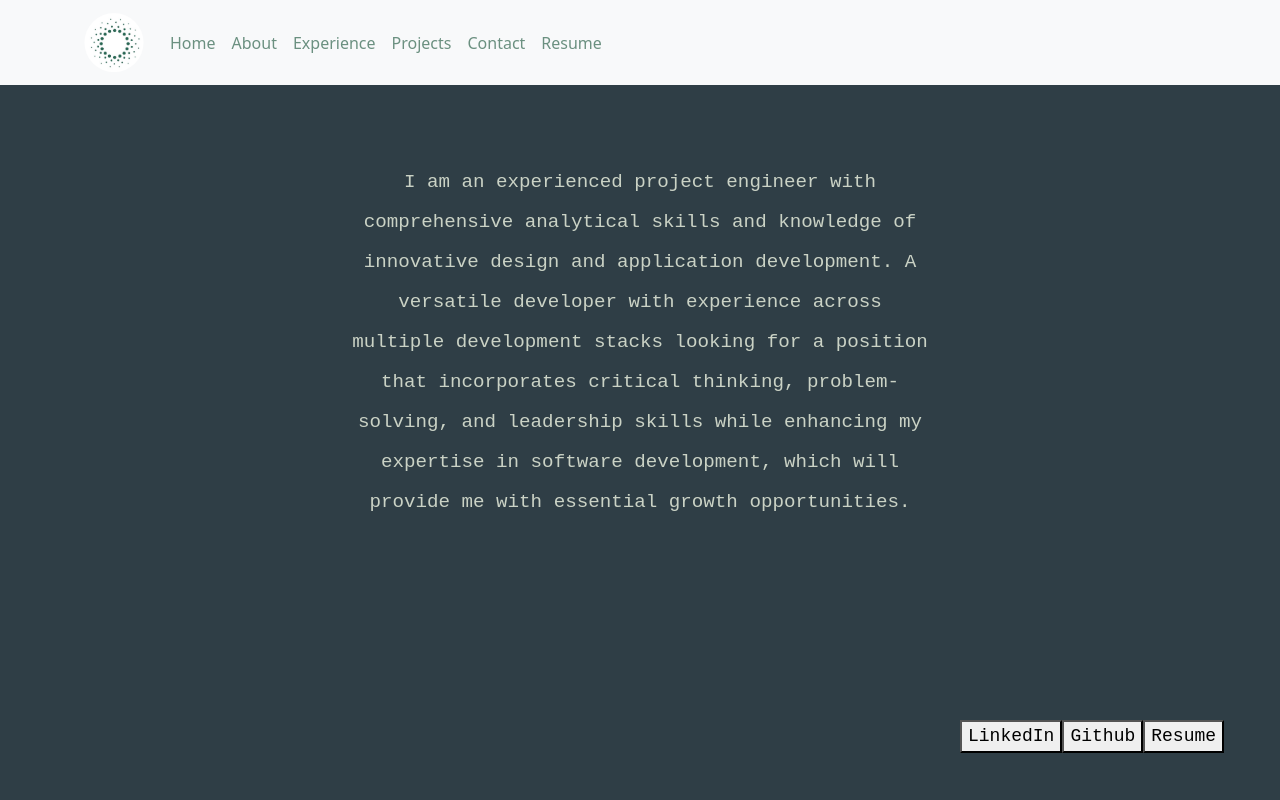
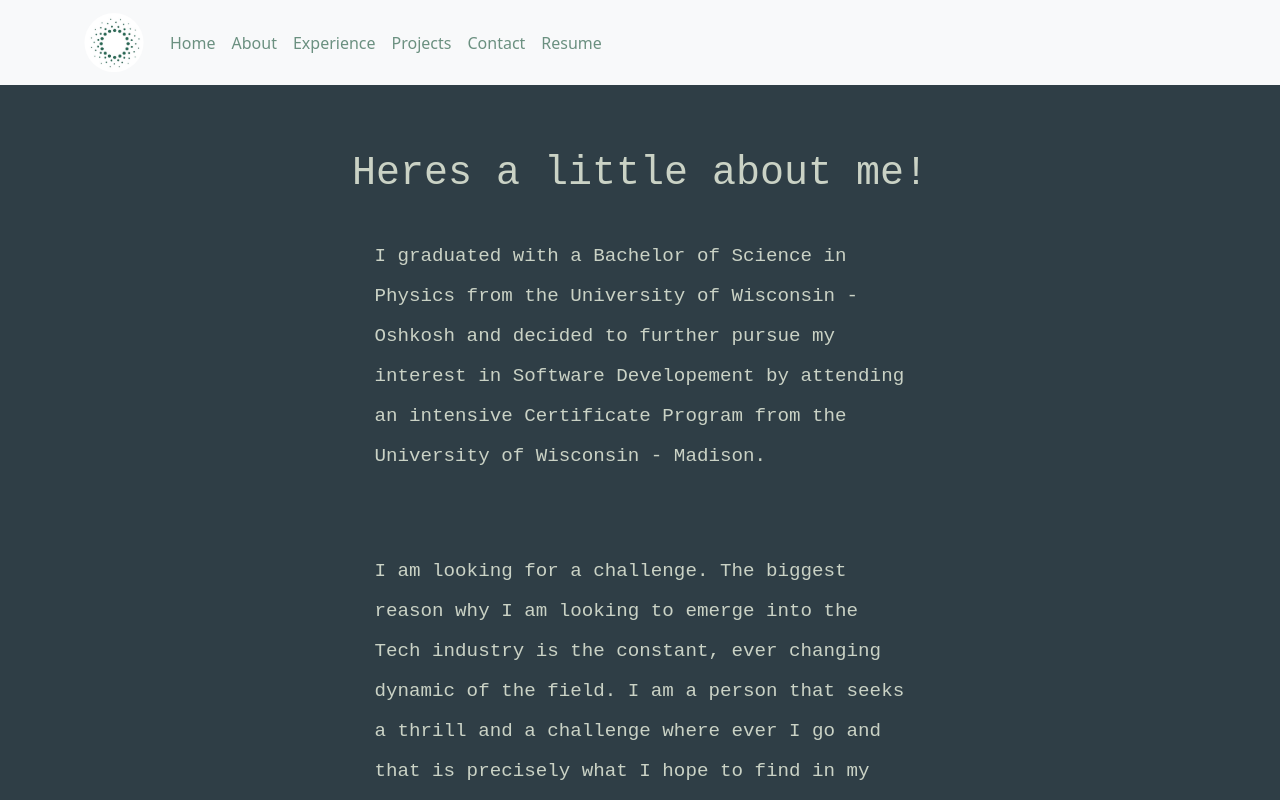
Before and after one commit to Elliediazz/Portfolio, a React (Create React App) app: page /about in a window 1280 px wide. Shown: the top 800 px of the page. Built offline with nearby package versions, Linux system fonts and the light colour scheme.

Commit message:
added buttons to contact page

```diff
--- a/src/Components/About.js
+++ b/src/Components/About.js
@@ -4,18 +4,24 @@ import PDF from "../Styling/Resume.pdf"
 
 export default function About (){
     return(
-        <div className="about-flex-container">
+        <div className="all-bg">
+          <div className="about-flex-container">
             <div className="about-main-div">
-              <p className="about">
-                I am an experienced project engineer with comprehensive
-                analytical skills and knowledge of innovative design
-                and application development. A versatile developer
-                with experience across multiple development stacks
-                looking for a position that incorporates critical thinking,
-                problem-solving, and leadership skills while enhancing my
-                expertise in software development, which will provide me
-                with essential growth opportunities.
-              </p>
+                <h1>Heres a little about me!</h1>
+                <p className="about"> I graduated with a Bachelor of Science in
+                  Physics from the University of Wisconsin - Oshkosh and decided to
+                  further pursue my interest in Software Developement by attending an
+                  intensive Certificate Program from the University of Wisconsin - Madison.
+                </p>
+                <p className="about">
+                  I am looking for a challenge. The biggest reason why I am looking to
+                  emerge into the Tech industry is the constant, ever changing dynamic of
+                  the field. I am a person that seeks a thrill and a challenge where ever I go
+                  and that is precisely what I hope to find in my next role. I am excited to
+                  learn and to be better my skills as I navigate through my journey in the
+                  Tech industry.
+                </p>
+                <h2>Connect with me on LinkedIn!</h2>
             </div>
 
             <div className="button-container">
@@ -35,6 +41,7 @@ export default function About (){
                     </button>
                 </a>
             </div>
+          </div>
         </div>
     )
 }
--- a/src/Components/Contact.js
+++ b/src/Components/Contact.js
@@ -1,17 +1,39 @@
 import React from "react";
 import '../Styling/Components.css'
+import PDF from "../Styling/Resume.pdf"
 
 export default function Contact(){
     return(
-        <div className="contact-flex-container">
+        <div className="all-bg">
+          <div className="contact-flex-container">
             <h2 className="contact">Feel free to contact me if you have any questions
                 or opportunities that may fit my skill set, Thank you!
             </h2>
             <br></br>
             <br></br>
+            <div className="button-container">
+                <a target="_blank" rel="noopener noreferrer" href= "https://www.linkedin.com/in/elliediaz/" >
+                    <button type="button">
+                        LinkedIn
+                    </button>
+                </a>
+                <a target="_blank" rel="noopener noreferrer" href= "https://github.com/Elliediazz" >
+                    <button type="button">
+                        Github
+                    </button>
+                </a>
+                <a target="_blank" rel="noopener noreferrer" href= { PDF } >
+                    <button type="button">
+                        Resume
+                    </button>
+                </a>
+            </div>
+            <br></br>
+            <br></br>
             <h3>
-            <a href="mailto:elliediaz1204@gmail.com">Send me an Email</a>
+            <a className="email" href="mailto:elliediaz1204@gmail.com">Send me an Email</a>
             </h3>
+          </div>
         </div>
     )
 }
--- a/src/Components/Experience.js
+++ b/src/Components/Experience.js
@@ -3,6 +3,7 @@ import '../Styling/Components.css';
 
 export default function Experience() {
     return(
+      <div className="all-bg">
         <div className="experience-flex-container">
           <div className="summary">
             <h2>
@@ -90,7 +91,7 @@ export default function Experience() {
                 </li>
             </ul>
           </div>
-
-        </div>
+          </div>
+      </div>
     )
 }
--- a/src/Components/Home.js
+++ b/src/Components/Home.js
@@ -4,7 +4,8 @@ import ProfilePic from "../Styling/ProfilePic.jpg";
 
 export default function Home(){
     return(
-        <div className="home-flex-container">
+        <div className="all-bg">
+          <div className="home-flex-container">
             <div className="home">
               <h4 className="greeting">Welcome, my name is </h4>
               <h1 className="name">Ellie Barrera</h1>
@@ -13,17 +14,17 @@ export default function Home(){
                   to pursue an opportunity with a growing organization that will
                   utilize and enhance my knowledge in software development
               </p>
-              <p className="home-content"> Im a Junior Software Developer seeking
-                  to pursue an opportunity with a growing organization that will
-                  utilize and enhance my knowledge in software development
+              <p className="home-content"> Some Languages, Databases and Frameworks
+                  I have worked with include: Javascript, Python, React.js, Express, Node.js,
+                  SQL, PostgreSQL, Mongoose, and MongoDB
               </p>
-              <p className="home-content"> Im a Junior Software Developer seeking
-                  to pursue an opportunity with a growing organization that will
-                  utilize and enhance my knowledge in software development
+              <p className="home-content"> Keep reading to checkout some of the projects
+                I have worked on!
               </p>
               </div>
             </div>
             <img className="profile" src={ProfilePic} alt="Profile"/>
+          </div>
         </div>
     )
 }
--- a/src/Components/Projects.js
+++ b/src/Components/Projects.js
@@ -3,7 +3,7 @@ import '../Styling/Components.css';
 
 export default function Projects() {
     return(
-        <div className="project-bg">
+        <div className="all-bg">
             <h1 className="title">Projects I've Worked On...</h1>
             <div className="project-flex-container">
              <div className="project shadow">
--- a/src/Styling/Components.css
+++ b/src/Styling/Components.css
@@ -3,6 +3,15 @@
     --main-text-color: #CAD2C5;
     --secondary-text-color: #6B9080;
     --font-family: Monospace;
+}
+.all-bg{
+    background-color: var(--main-bg-color) ;
+    background-size: cover;
+    color: var(--main-text-color);
+    font-family: var(--font-family);
+    width: 100vw;
+    height: 100%;
+    margin-top: 50px;
 }
 
 /* Navbar */
@@ -13,20 +22,14 @@
 }
 /* Home Page */
 .home-flex-container {
-    background-color: var(--main-bg-color) ;
-    background-size: cover;
-    color: var(--main-text-color);
-    font-family: var(--font-family);
     display: flex;
-    width: 100vw;
-    height: 100vh;
-    margin-top: 75px;
+    flex-direction: row-reverse;
 }
 .home {
     text-align: center;
     display: flex;
     flex-direction: column;
-    margin: 5vh;
+    margin: 5%;
 }
 .home-content{
     justify-content:center;
@@ -38,12 +41,19 @@
 .home-content-div{
     margin-top: 5vh;
 }
+.home-button-container{
+    border: 1px whitesmoke;
+    display: flex;
+    flex-direction: column-reverse;
+    justify-content: center;
+    margin: 25px;
+    height: auto;
+}
 .profile {
-    clip-path: ellipse(245px 190px at 300px 290px);
+    /* clip-path: ellipse(245px 190px at 300px 290px); */
     height: 75%;
-    width: 40%;
-    margin-top: 20vh;
-    box-shadow: inset 0px 5px 10px 0px rgba(0, 0, 0, 0.7);
+    width: 30%;
+    margin: 10% 5% 5% 5%;
 }
 .greeting{
     font-size: 2vw;
@@ -56,46 +66,36 @@
 
 /* About page */
 .about-flex-container {
-    background-color: var(--main-bg-color) ;
-    background-size: cover;
-    color: var(--main-text-color);
-    font-family: var(--font-family);
     display: flex;
+    flex-direction: column;
     justify-content: center;
-    width: 100vw;
-    height: 100vh;
-    margin-top: 50px;
+    align-items: center;
+    padding: 50px;
 }
 .about-main-div{
     width: 50%;
-    height: 60px;
-    margin-top: 10vh;
-  }
+    margin-top: 50px;
+}
 .about{
     text-align: center;
     line-height: 40px;
     font-size: larger;
     padding: 5%;
+    text-align:left;
 }
 .button-container{
     border: 1px whitesmoke;
     display: flex;
-    position: absolute;
-    left: 75%;
-    top: 90%;
+    height: auto;
+    width: 50%;
+    justify-content: center;
+    margin: 25px;
 }
 
 /* experience page */
 .experience-flex-container{
-    background-color: var(--main-bg-color) ;
-    background-size: cover;
-    color: var(--main-text-color);
-    font-family: var(--font-family);
     display: flex;
     flex-direction: column;
-    width: 100vw;
-    height: auto;
-    margin-top: 50px;
 }
 .summary{
     width: auto;
@@ -126,15 +126,6 @@ ul li{
 }
 
 /* Projects page */
-.project-bg{
-    background-color: var(--main-bg-color) ;
-    background-size: cover;
-    color: var(--main-text-color);
-    font-family: var(--font-family);
-    width: 100vw;
-    height: 100%;
-    margin-top: 50px;
-}
 .project-flex-container{
     display: flex;
     flex-direction: row;
@@ -194,20 +185,19 @@ a:active {
 
 /* contact me  */
 .contact-flex-container{
-    background-color: var(--main-bg-color) ;
-    background-size: cover;
-    color: var(--main-text-color);
     display: flex;
     flex-direction: column;
     align-items: center;
-    width: 100vw;
     height: 100vh;
-    margin-top: 75px;
 }
 .contact{
     height: 25%;
     width: 80%;
     padding: 5%;
-    margin: 1%;
+    margin-top: 10%;
     align-content: center;
 }
+.email{
+    font-size: 25px;
+    cursor: pointer;
+}
```
